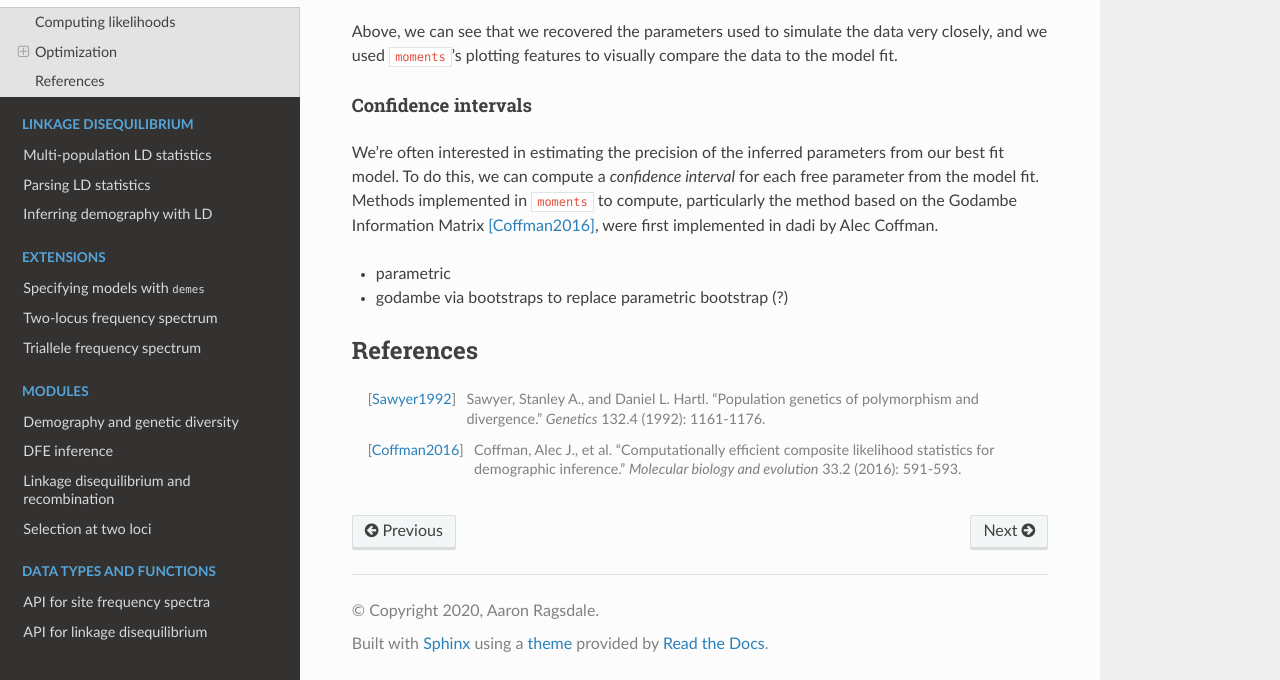
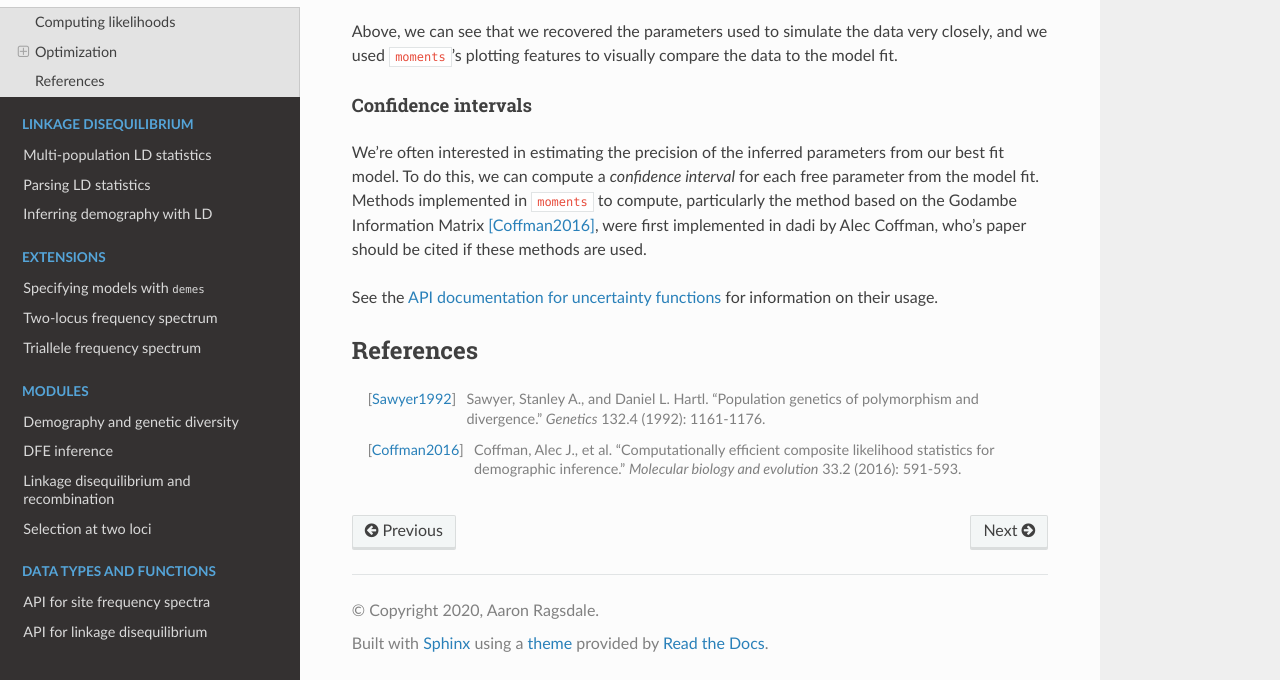
Before and after one commit to MomentsLD/moments, a Sphinx documentation site: the page built from docs/sfs/inference.rst, in a window 1280 px wide and 900 px high, scrolled down 2025 px, cut to the strip 220-900 px from the top of the window. Built offline with Sphinx 7.4.7 and the Read the Docs theme 2.0.0, drawn with Linux system fonts in a browser that asks for light colours.

Commit message:
moments Godambe docs

```diff
--- a/docs/api/api_moments.rst
+++ b/docs/api/api_moments.rst
@@ -62,6 +62,12 @@ Inference functions
 
 .. _sec_sfs_api_plotting:
 
+Uncertainty functions
+---------------------
+
+.. automodule:: moments.Godambe
+    :members:
+
 Plotting features
 -----------------
 
--- a/docs/sfs/inference.rst
+++ b/docs/sfs/inference.rst
@@ -163,10 +163,11 @@ We're often interested in estimating the precision of the inferred parameters
 from our best fit model. To do this, we can compute a *confidence interval* for
 each free parameter from the model fit. Methods implemented in ``moments`` to
 compute, particularly the method based on the Godambe Information Matrix
-[Coffman2016]_, were first implemented in dadi by Alec Coffman.
+[Coffman2016]_, were first implemented in dadi by Alec Coffman, who's paper
+should be cited if these methods are used.
 
-- parametric
-- godambe via bootstraps to replace parametric bootstrap (?)
+See the :ref:`API documentation for uncertainty functions <sec_sfs_api>` for
+information on their usage.
 
 **********
 References
```
